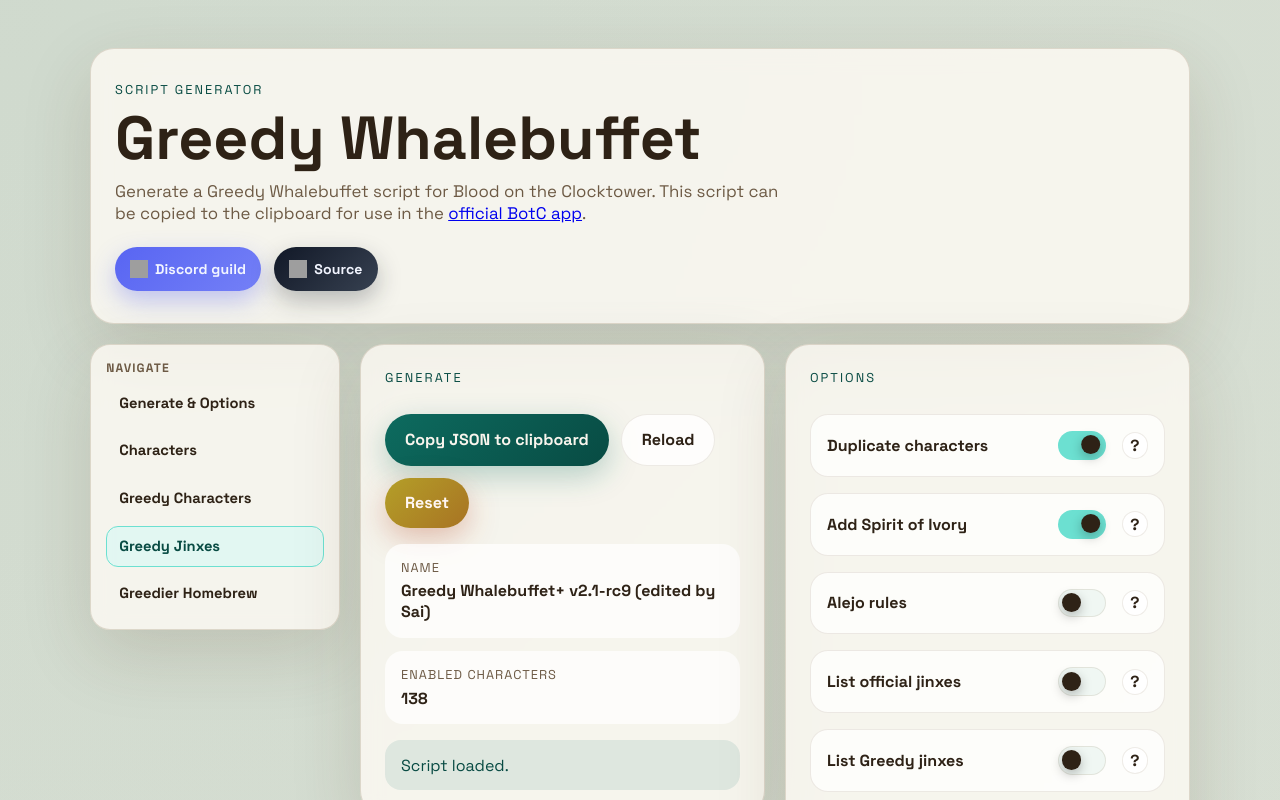
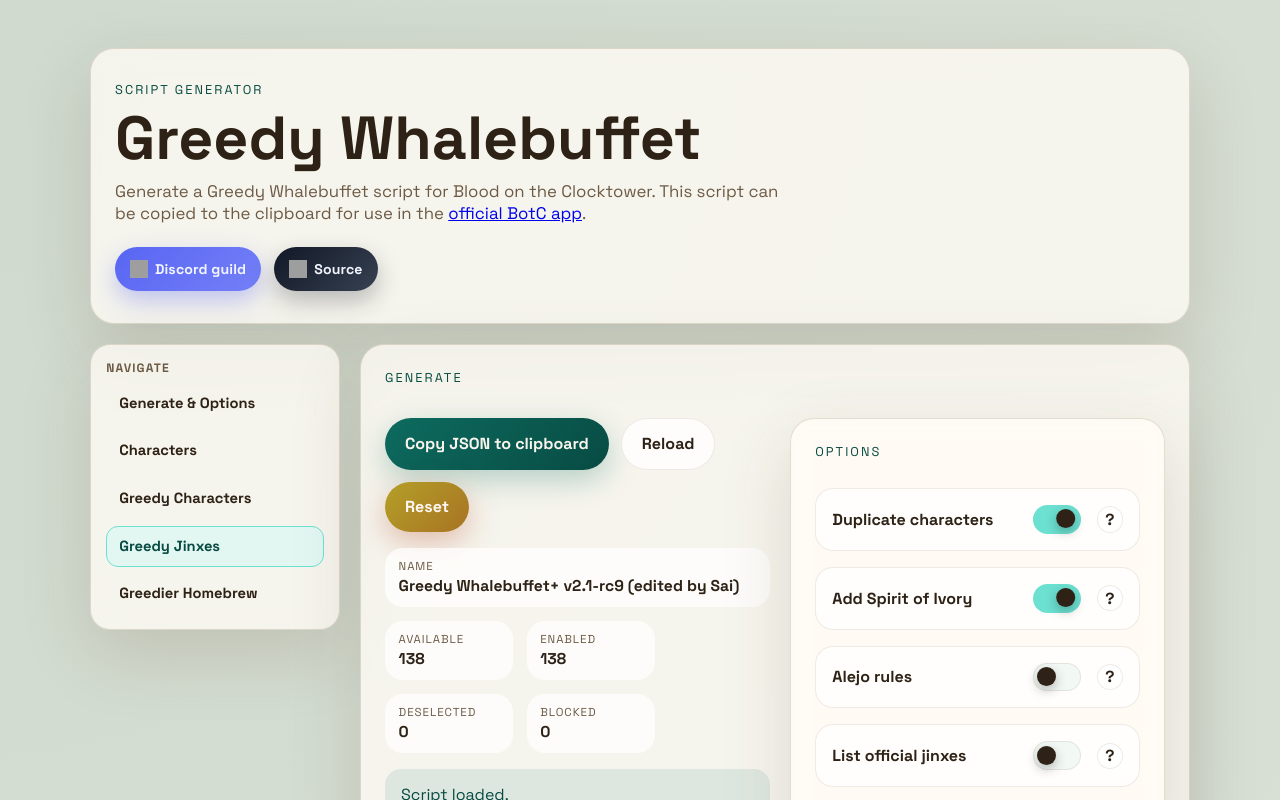
Before and after one commit to esainane/greedywhalebuffet, a React (Vite) app: page /#section-greedy-jinxes in a window 1280 px wide. Shown: the top 800 px of the page. Built offline with nearby package versions, Linux system fonts and the light colour scheme; grey boxes are pictures that could not be loaded.

Commit message:
Adjust generate/options layout

```diff
--- a/src/react/features/controls/ControlsPanel.tsx
+++ b/src/react/features/controls/ControlsPanel.tsx
@@ -190,8 +190,15 @@
 export function ControlsPanel(): React.JSX.Element {
 	const state = useAppState();
 	const actions = useAppActions();
+	const availableCharacterCount = state.characters.length;
 	const enabledVisibleCharacterCount = state.characters.filter((character) =>
 		state.selectedCharacterIds.has(character.id),
+	).length;
+	const deselectedCharacterCount = availableCharacterCount - enabledVisibleCharacterCount;
+	const dependencyRemovedCharacterCount = state.characters.filter(
+		(character) =>
+			state.selectedCharacterIds.has(character.id) &&
+			state.unsatisfiedDependencyCharacterIds.has(character.id),
 	).length;
 
 	const onSubmit = useCallback(
@@ -213,11 +220,12 @@
 	return (
 		<section
 			id="section-generate"
-			className="controls-layout"
+			className="panel controls-layout"
 			aria-label="Generate and options"
 		>
-			<section className="panel status-copy-panel">
 			<p className="eyebrow">Generate</p>
+			<div className="controls-content">
+				<section className="status-copy-panel">
 					<form id="copy-form" className="copy-form" onSubmit={onSubmit}>
 						<div className="actions">
 							<button id="copy-button" type="submit" disabled={state.loading}>
@@ -245,13 +253,25 @@
 					</form>
 
 					<dl className="meta" id="meta">
-					<div>
+						<div className="meta-script-name">
 							<dt>Name</dt>
 							<dd id="script-name">{state.scriptName}</dd>
 						</div>
 						<div>
-						<dt>Enabled characters</dt>
+							<dt>Available</dt>
+							<dd id="available-character-count">{availableCharacterCount}</dd>
+						</div>
+						<div>
+							<dt>Enabled</dt>
 							<dd id="character-count">{enabledVisibleCharacterCount}</dd>
+						</div>
+						<div>
+							<dt>Deselected</dt>
+							<dd id="deselected-character-count">{deselectedCharacterCount}</dd>
+						</div>
+						<div>
+							<dt>Blocked</dt>
+							<dd id="dependency-removed-character-count">{dependencyRemovedCharacterCount}</dd>
 						</div>
 					</dl>
 
@@ -294,6 +314,7 @@
 						})}
 					</form>
 				</section>
+			</div>
 		</section>
 	);
 }
--- a/src/style.css
+++ b/src/style.css
@@ -347,7 +347,14 @@
 
 .controls-layout {
 	display: grid;
-	grid-template-columns: repeat(auto-fit, minmax(320px, 1fr));
+	grid-template-columns: minmax(0, 1fr);
+	gap: 1.25rem;
+	align-items: start;
+}
+
+.controls-content {
+	display: grid;
+	grid-template-columns: minmax(0, 1fr) auto;
 	gap: 1.25rem;
 	align-items: start;
 }
@@ -356,6 +363,11 @@
 .options-panel {
 	display: grid;
 	gap: 1rem;
+}
+
+.options-panel {
+	justify-self: end;
+	width: min(100%, 420px);
 }
 
 .copy-form {
@@ -540,20 +552,28 @@
 
 .meta {
 	margin: 0;
-	display: grid;
-	grid-template-columns: repeat(auto-fit, minmax(180px, 1fr));
+	display: flex;
+	flex-wrap: wrap;
 	gap: 0.85rem;
 }
 
 .meta div {
-	padding: 0.95rem 1rem;
+	padding: 0.7rem 0.85rem;
 	border-radius: 18px;
 	background: var(--surface);
+	min-width: 8rem;
+	width: fit-content;
+	max-width: 100%;
+}
+
+.meta .meta-script-name {
+	width: 100%;
+	min-width: 100%;
 }
 
 .meta dt {
-	margin-bottom: 0.3rem;
-	font-size: 0.8rem;
+	margin-bottom: 0.2rem;
+	font-size: 0.72rem;
 	text-transform: uppercase;
 	letter-spacing: 0.08em;
 	color: var(--muted);
@@ -562,6 +582,7 @@
 .meta dd {
 	margin: 0;
 	font-weight: 700;
+	font-size: 0.98rem;
 }
 
 .status {
@@ -944,6 +965,15 @@
 	.toggle {
 		padding: 0.9rem;
 	}
+
+	.controls-content {
+		grid-template-columns: minmax(0, 1fr);
+	}
+
+	.options-panel {
+		justify-self: stretch;
+		width: 100%;
+	}
 }
 
 @media (min-width: 641px) and (max-width: 1023px) {
```
Lines whose indentation alone changed are shown as unchanged.
